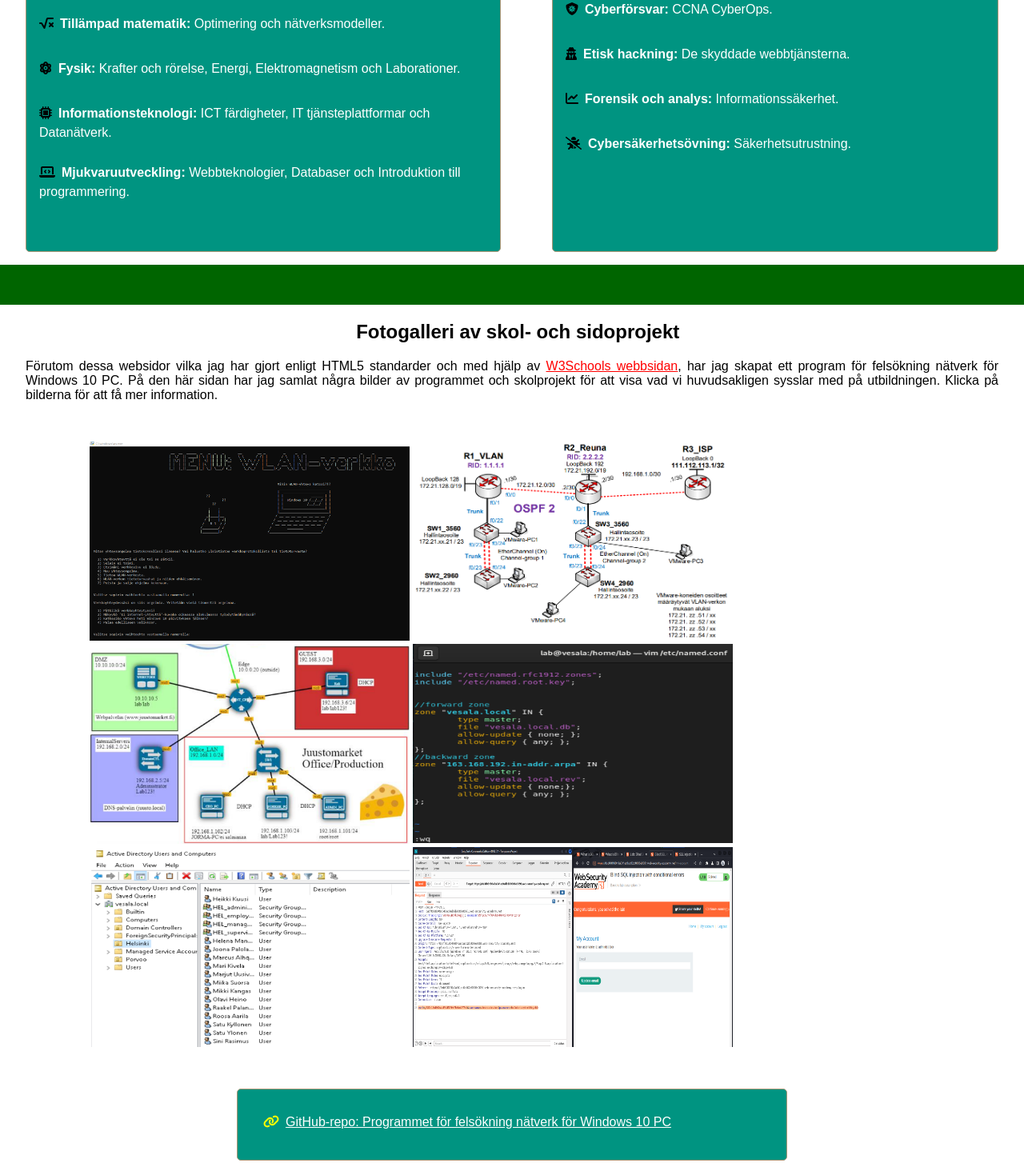
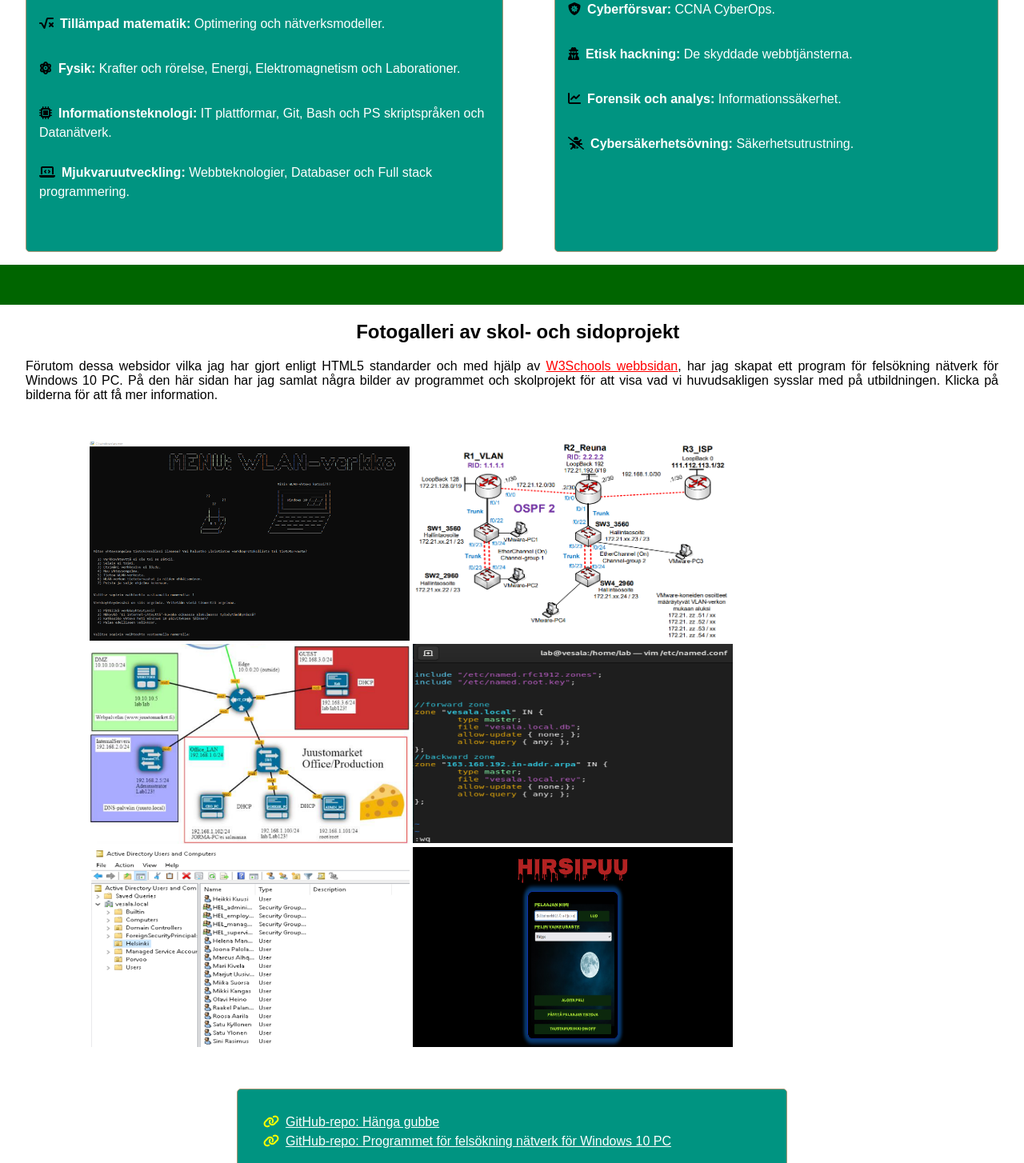
Before and after one commit to HeikkiGithub/heikkigithub.github.io, a plain HTML site: page om_mig_sivu.html in a window 1280 px wide. Shown: the part 3210-4664 px from the top of the page at 80% size. Drawn offline with Linux system fonts and the light colour scheme.

Commit message:
Update om_mig_sivu.html

```diff
--- a/om_mig_sivu.html
+++ b/om_mig_sivu.html
@@ -180,8 +180,8 @@ function myFunction() {
 			<li><i class="fa-solid fa-calculator"></i><b>Matematik:</b> Ekvationer, Funktioner, Derivering och integration och Diskret matematik.</li>
 			<li><i class="fa-solid fa-square-root-variable"></i><b>Tillämpad matematik:</b> Optimering och nätverksmodeller.</li>
 			<li><i class="fa-solid fa-atom"></i><b>Fysik:</b> Krafter och rörelse, Energi, Elektromagnetism och Laborationer.</li>
-			<li><i class="fa-solid fa-microchip"></i><b>Informationsteknologi:</b> ICT färdigheter, IT tjänsteplattformar och Datanätverk.</li>
-			<li><i class="fa-solid fa-laptop-code"></i><b>Mjukvaruutveckling: </b> Webbteknologier, Databaser och Introduktion till programmering.</li>
+			<li><i class="fa-solid fa-microchip"></i><b>Informationsteknologi:</b> IT plattformar, Git, Bash och PS skriptspråken och Datanätverk.</li>
+			<li><i class="fa-solid fa-laptop-code"></i><b>Mjukvaruutveckling: </b> Webbteknologier, Databaser och Full stack programmering.</li>
 		</ul>
 	</section>
 
@@ -219,13 +219,14 @@ function myFunction() {
 	<img src="kuvat/linux.png" alt="Linux hallinta" width="400" height="250"></a>
 	<a href="kuvat/active directory.png" data-lightbox="tyonayte_kuvat" data-title="Windows kunskaper: På kursen Operativsystem hittade vi på ett eget företag för att öva användning av Active Directory: skapa skript och GPOs, kolla diskhantering, installera DNS-, DHCP- och RODC tjänsteroller och ansluta enheter till företagets domän.">
 	<img src="kuvat/active directory.png" alt="Windows käyttöjärjestelmä" width="400" height="250"></a>
-	<a href="kuvat/pentestaus.png" data-lightbox="tyonayte_kuvat" data-title="Etisk hackning: På skolan använder vi ofta ett virtuellt labb eller olika sårbara webbsidor för att öva hackningstekniker. På bilden syns webbsidan av Web Security Academy och ett scenario där jag har utnyttjat blind SQL-injektion och BurpSuite programmet för att genomföra  ett labb.">
-	<img src="kuvat/pentestaus.png" alt="BurpSuite" width="400" height="250"></a>
+	<a href="kuvat/hirsipuu_peli.png" data-lightbox="tyonayte_kuvat" data-title="Hänga gubbe: På full stack kursen gjorde jag full stack appen om hänga gubbe. Mer information om spelet kan hittas i mitt GitHub-repo (länken nedan).">
+	<img src="kuvat/hirsipuu_peli.png" alt="Hänga gubbe" width="400" height="250"></a>
 </section>
 
 
 <section class="linkit_portfolio" style="background-color: #009481;">	<!-- linkit projekteihin -->
 	<ul>
+		<li><i class="fa-solid fa-link" style="color: yellow;"></i><a href="https://github.com/HeikkiGithub/hangman" target="_blank" title="GitHub-repo: Hänga gubbe">GitHub-repo: Hänga gubbe</a></li>
 		<li><i class="fa-solid fa-link" style="color: yellow;"></i><a href="https://github.com/HeikkiGithub/Troubleshooting-Win10-network" target="_blank" title="GitHub-repo: Programmet för felsökning nätverk för Windows 10 PC">GitHub-repo: Programmet för felsökning nätverk för Windows 10 PC</a></li>
 	</ul>
 </section>
```
